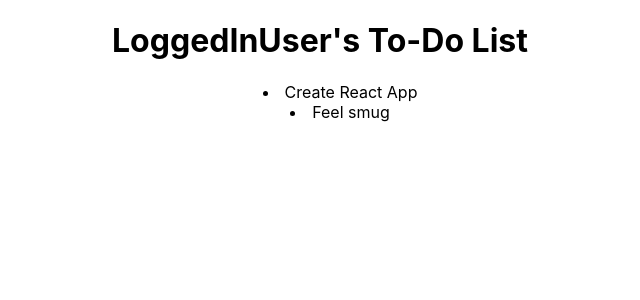
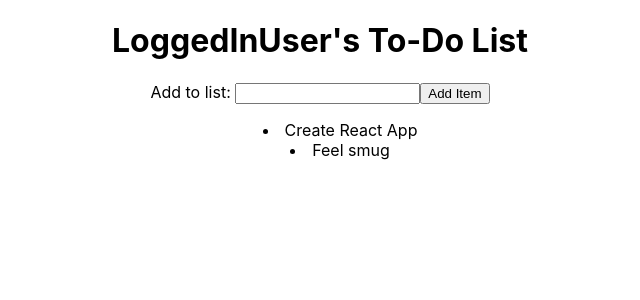
Before and after one commit to IanJPeek/Practise-React-ToDoList, a React (Create React App) app: page / in a window 1280 px wide. Shown: the top 300 px of the page, without its empty margins (320-960 px from the left). Built offline with nearby package versions, Linux system fonts and the light colour scheme; the HTML template or start-up script is replaced by a standard one.

Commit message:
ItemAdder component functioning :)

```diff
--- /dev/null
+++ b/src/Components/ToDoItemAdder.jsx
@@ -0,0 +1,46 @@
+import React, { Component } from "react";
+
+class ToDoItemAdder extends Component {
+  state = {
+    itemInput: ""
+  };
+
+
+  render() {
+    return (
+      <div>
+        <form onSubmit={this.handleSubmit}>
+          <label>
+            Add to list:
+            <span> </span>
+            <input
+              type="text"
+              name="itemInput"
+              value={this.state.itemInput}
+              onChange={this.handleChange}
+              />
+          </label>
+          <button type="submit">Add Item</button>
+        </form>
+      </div>
+    );
+  }
+
+  handleChange = event => {
+    console.log(this.state, "input")
+    const {name, value} = event.target;
+    this.setState({[name]:value})
+  }
+
+  handleSubmit = event => {
+    event.preventDefault();
+
+    const {itemInput} =this.state;
+    this.props.addNewItemToDo(itemInput);
+    this.setState({itemInput: ""});
+
+  }
+
+}
+
+export default ToDoItemAdder;
--- a/src/Components/ToDoPage.jsx
+++ b/src/Components/ToDoPage.jsx
@@ -1,5 +1,6 @@
 import React, { Component } from 'react';
 import ToDoList from "./ToDoList";
+import ToDoItemAdder from "./ToDoItemAdder"
 
 class ToDoPage extends Component {
   state = {
@@ -9,11 +10,18 @@
   render() {
     return (
       <div>
+        <ToDoItemAdder addNewItemToDo={this.addNewItemToDo}></ToDoItemAdder>
         <ToDoList toDoArray={this.state.toDoArray}></ToDoList>
       </div>
     );
   }
 
+addNewItemToDo = (newToDoItem) => {
+  this.setState((currentState ) => {
+  return {toDoArray: [newToDoItem, ...currentState.toDoArray]};
+  });
+}
+
 }
 
 export default ToDoPage;
```
